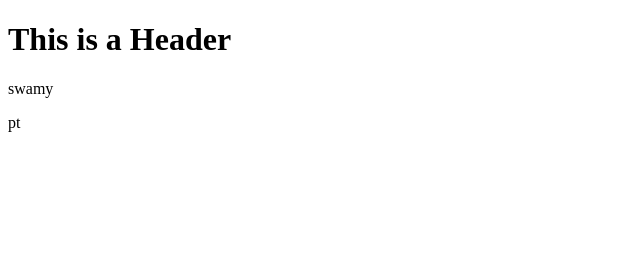
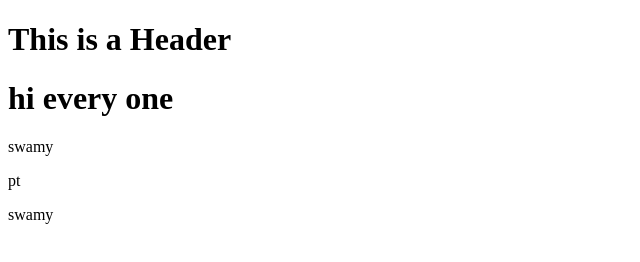
Before and after one commit to Swamy-PT/git-test, a website: page index.html in a window 1280 px wide. Shown: the whole page, without its empty margins (0-640 px from the left). Drawn offline with Linux system fonts and the light colour scheme.

Commit message:
fourth commit

```diff
--- a/index.html
+++ b/index.html
@@ -4,7 +4,10 @@
 
     <body>
         <h1>This is a Header</h1>
+
+<h1>hi every one</h1>
         <p>swamy</p>
         <p>pt</p>
+        <p>swamy</p>
     </body>
 </html>
```
Also changed, not shown: package.json (added, +25 -0 lines), 2 other files.
